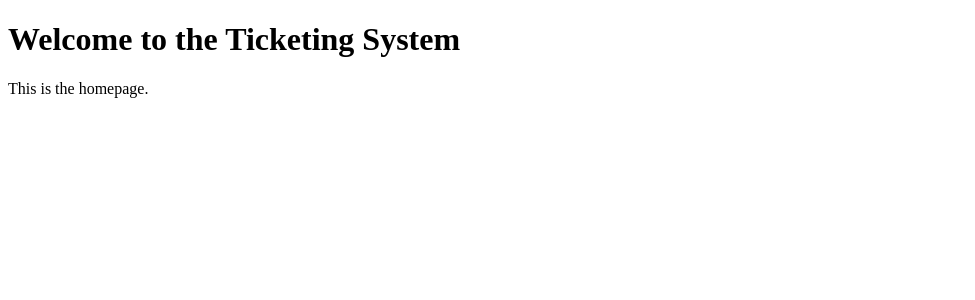
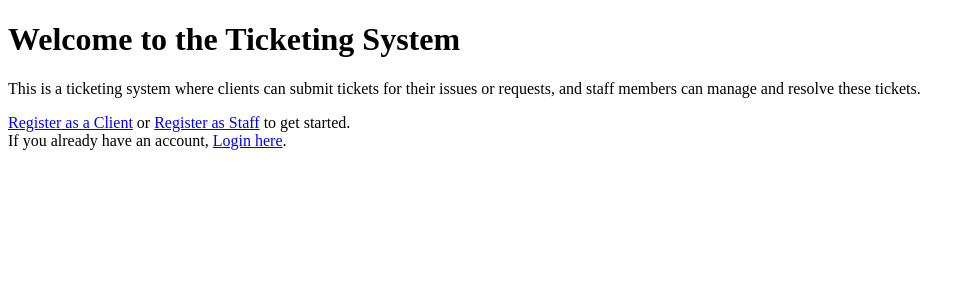
Before and after one commit to MuturiIsaac/django_heroku_project, a Django app: page / in a window 1280 px wide. Shown: the part 44-344 px from the top of the page, without its empty margins (0-975 px from the left). Run offline with Django 5.2, Linux system fonts and the light colour scheme.

Commit message:
"Add homepage content for ticketing system, display user role and actions"
This commit message describes the changes made to the home.html template in the ticketing system. It adds a welcome message, information about the system's purpose

```diff
--- a/ticketing_system/templates/home.html
+++ b/ticketing_system/templates/home.html
@@ -2,5 +2,22 @@
 
 {% block content %}
     <h1>Welcome to the Ticketing System</h1>
-    <p>This is the homepage.</p>
+    <p>
+        This is a ticketing system where clients can submit tickets for their issues or requests,
+        and staff members can manage and resolve these tickets.
+    </p>
+    <p>
+        {% if user.is_authenticated %}
+            {% if user.profile.is_staff %}
+                You are logged in as a staff member. <a href="{% url 'ticket_list' %}">View Assigned Tickets</a>
+            {% else %}
+                You are logged in as a client. <a href="{% url 'ticket_create' %}">Submit a New Ticket</a>
+            {% endif %}
+        {% else %}
+            <a href="{% url 'client_register' %}">Register as a Client</a> or
+            <a href="{% url 'staff_register' %}">Register as Staff</a> to get started.
+            <br>
+            If you already have an account, <a href="{% url 'login' %}">Login here</a>.
+        {% endif %}
+    </p>
 {% endblock %}
```
